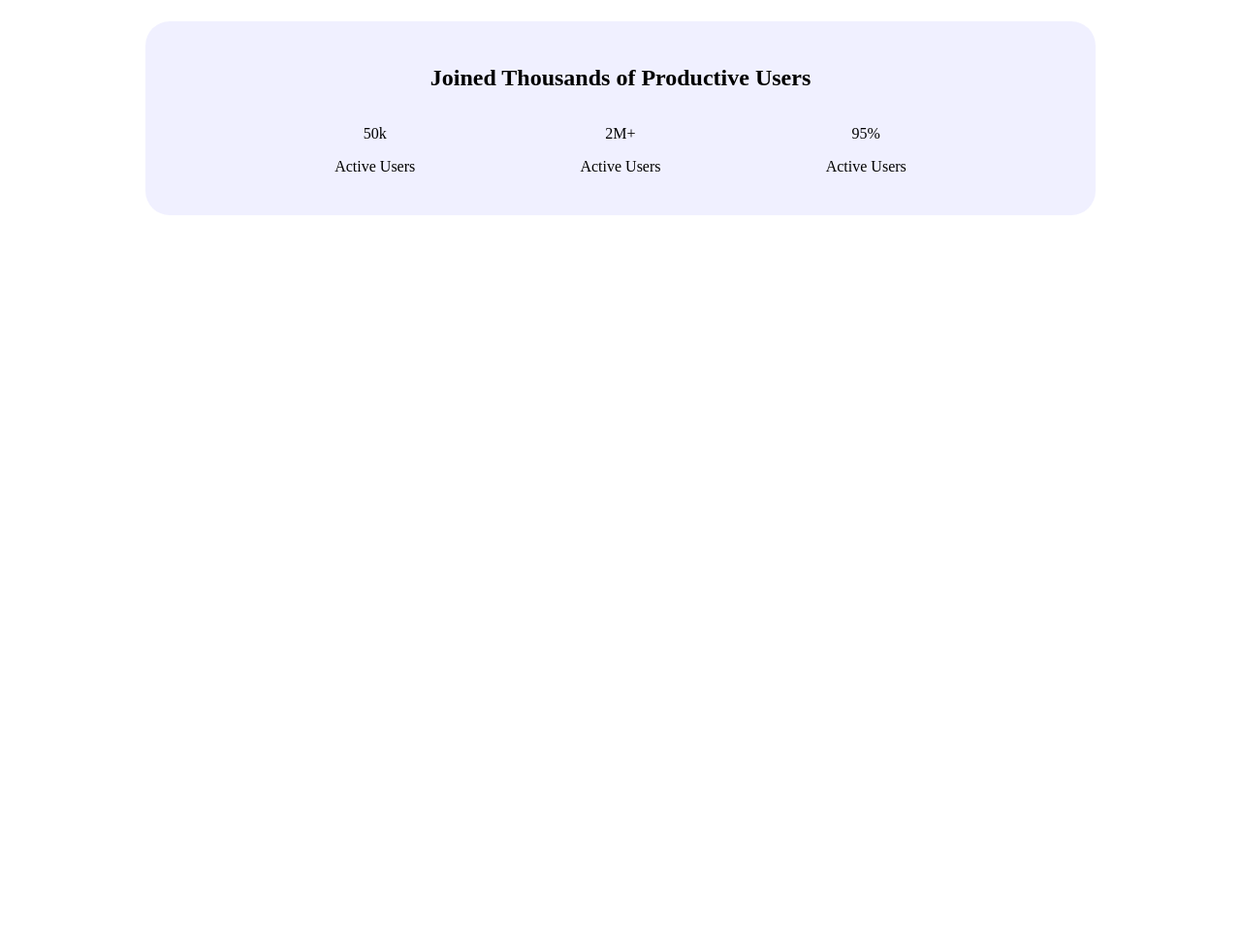
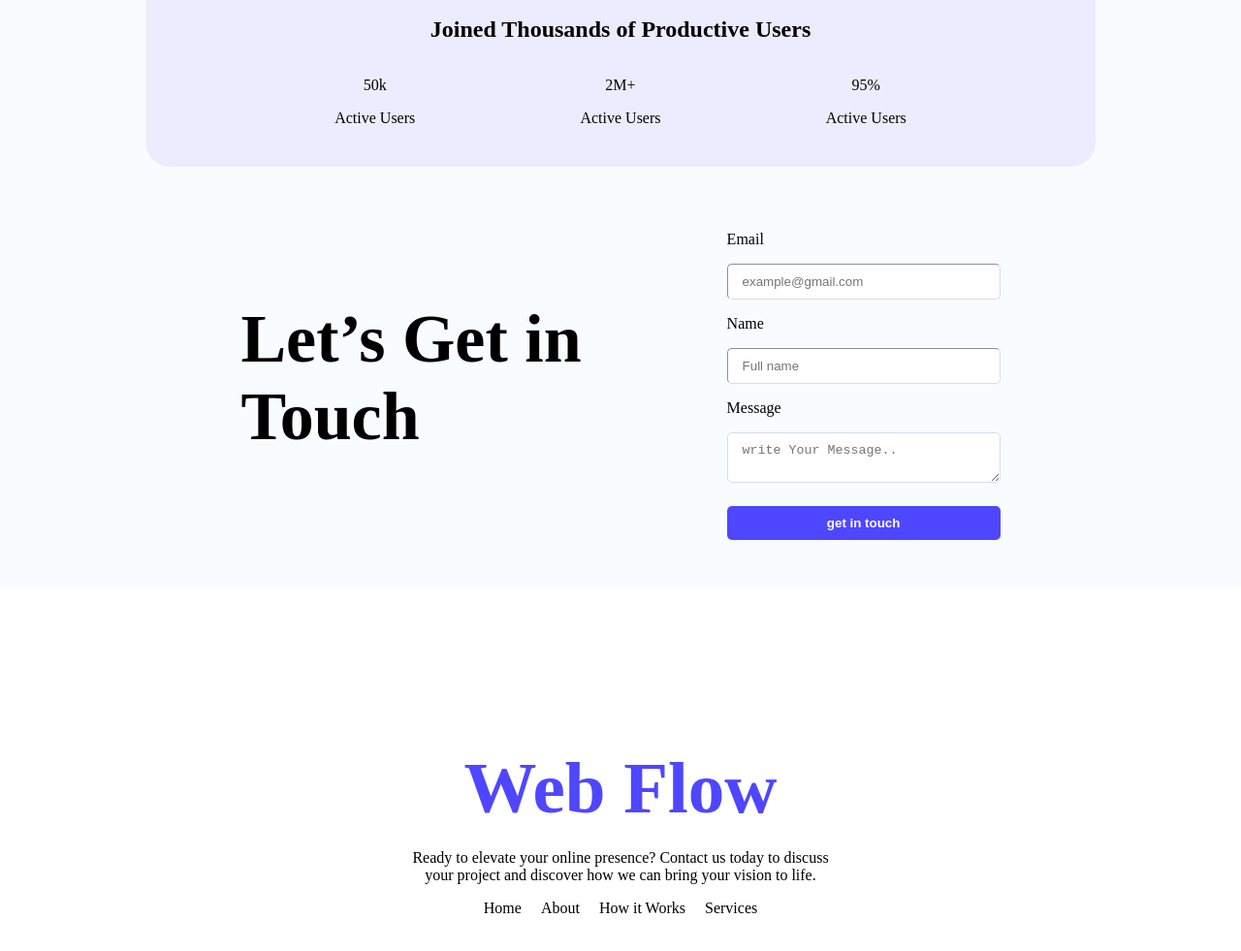
Before and after one commit to ArijitJana07/B12A01-landing-launchpad, a plain HTML site: page index.html in a window 1280 px wide. Shown: the part 829-1810 px from the top of the page at 97% size. Before the commit the page ends 1051 px from the top, so only its background shows below. Drawn offline with Linux system fonts and the light colour scheme.

Commit message:
footer and get in touch

```diff
--- a/Styles/style.css
+++ b/Styles/style.css
@@ -2,9 +2,14 @@
 body{
     padding: 0;
     margin: 0;
+    background-color: rgba(135, 207, 235, 0.046);
 }
 img{
     border-radius: 25px;
+}
+a{
+    text-decoration: none;
+    color: black;
 }
 .button-class{
     background-color: #4E47FF;
@@ -28,7 +33,7 @@ img{
     display: flex;
     justify-content: space-around;
     align-items: center;
-    margin: 25px 0;
+    margin: 0 0 25px 0;
 }
 /* Hero Section */
 .hero-style{
@@ -47,3 +52,49 @@ img{
     display: flex;
     justify-content: space-evenly;
 }
+/* get in touch */
+
+.get-in-touch-flex{
+    display: flex;
+    align-items: center;
+    gap: 150px;
+    justify-content: center;
+    margin: 50px 0;
+}
+
+.get-in-touch-heading{
+    font-size: 70px;
+}
+
+.input-area{
+    border-color: #D6DDED;
+    border-width: 1px;
+    /* background-color: rgb(234, 234, 234); */
+    border-radius: 5px;
+    padding: 10px 15px;
+    width: 250px;
+}
+.form-button{
+    margin-top: 20px;
+    width: 100%;
+}
+
+/* footer */
+.footer-logo{
+    color: #4E47FF;
+    font-size: 75px;
+    margin-bottom: 20px;
+}
+
+.footer{
+    text-align: center;
+    margin-top: 30px;
+    background-color: white;
+    padding: 100px 0 50px 0;
+}
+
+.footer-nav{
+    display: flex;
+    justify-content: center;
+    gap: 20px;
+}
--- a/index.html
+++ b/index.html
@@ -3,14 +3,14 @@
 <head>
     <meta charset="UTF-8">
     <meta name="viewport" content="width=device-width, initial-scale=1.0">
-    <title>Document</title>
+    <title>WEB Flow</title>
     <link rel="stylesheet" href="Styles/style.css">
 </head>
 <body>
     <!-- Navigation and Hero Section -->
     <header class="background">
         <nav class="flex-class">
-            <h2>Logo</h2>
+            <h2>WEB Flow</h2>
             <a href="#"><button class="button-class">Sign Up</button></a>
         </nav>
         <section class="hero-style">
@@ -59,12 +59,38 @@
 
         </section>
         <!-- get in touch -->
-        <section>
-
+        <section class="get-in-touch-flex">
+            <div>
+                <h2 class="get-in-touch-heading">Let’s Get in <br>Touch</h2>
+            </div>
+            <div>
+                <form action="">
+                    <div>
+                        <p>Email</p>
+                        <input type="email" name="" id="" placeholder="example@gmail.com" class="input-area">
+                    </div>
+                    <div>
+                        <p>Name</p>
+                        <input type="text" name="" id="" placeholder="Full name" class="input-area">
+                    </div>
+                    <div>
+                        <p>Message</p>
+                        <textarea name="" id="" placeholder="write Your Message.." class="input-area"></textarea>
+                    </div>
+                    <button class="button-class form-button">get in touch</button>
+                </form>
+            </div>
         </section>
     </main>
-    <footer>
-
+    <footer class="footer">
+        <h2 class="footer-logo">Web Flow</h2>
+        <p>Ready to elevate your online presence? Contact us today to discuss <br>your project and discover how we can bring your vision to life.</p>
+        <div class="footer-nav">
+            <a href="#">Home</a>
+            <a href="#">About</a>
+            <a href="#">How it Works</a>
+            <a href="#">Services</a>
+        </div>
     </footer>
 </body>
 </html>
```
